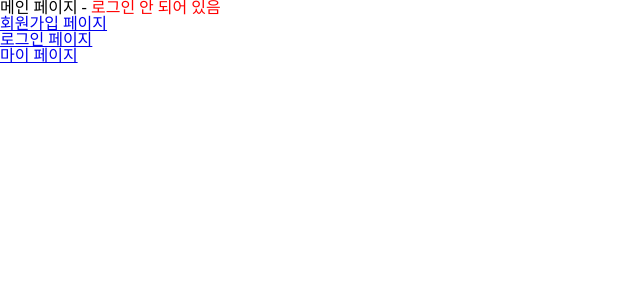
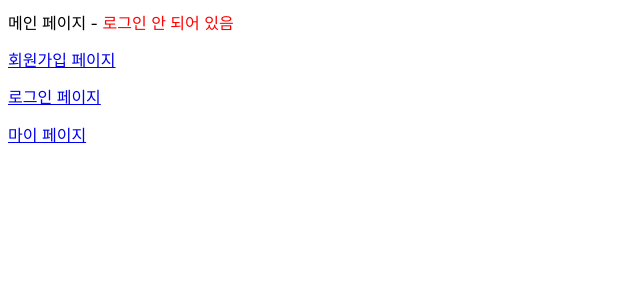
Before and after one commit to saessag/mogakco-frontend, a React (Create React App) app: page / in a window 1280 px wide. Shown: the top 300 px of the page, without its empty margins (0-640 px from the left). Built offline with nearby package versions, Linux system fonts and the light colour scheme; a web font is replaced by a local one.

Commit message:
chore: Reset / Route 수정 / pretendard font 추가

```diff
--- a/src/App.tsx
+++ b/src/App.tsx
@@ -1,10 +1,19 @@
-import React from 'react';
 import { BrowserRouter } from 'react-router-dom';
 import appRoutes from './pages';
 
+// global-style-setting
+import { ThemeProvider } from 'styled-components';
+import GlobalStyle from '@styles/Global';
+import theme from '@styles/Theme';
+
 // TODO: need combine Provider
 function App() {
-  return <BrowserRouter basename='/'>{appRoutes()}</BrowserRouter>;
+  return (
+    <ThemeProvider theme={theme}>
+      <GlobalStyle />
+      <BrowserRouter basename='/'>{appRoutes()}</BrowserRouter>
+    </ThemeProvider>
+  );
 }
 
 export default App;
--- a/src/index.tsx
+++ b/src/index.tsx
@@ -3,14 +3,13 @@ import ReactDOM from 'react-dom/client';
 import App from './App';
 import reportWebVitals from './reportWebVitals';
 
-import { Reset } from 'styled-reset';
+import 'pretendard/dist/web/variable/pretendardvariable.css';
 
 const root = ReactDOM.createRoot(
   document.getElementById('root') as HTMLElement
 );
 root.render(
   <React.StrictMode>
-    <Reset />
     <App />
   </React.StrictMode>
 );
--- a/src/pages/index.tsx
+++ b/src/pages/index.tsx
@@ -1,4 +1,3 @@
-import React from 'react';
 import { Link, Route, Routes } from 'react-router-dom';
 import Login from './Login';
 import MyPage from './MyPage';
@@ -6,26 +5,6 @@ import Main from './Main';
 import RestrictedRoute from './RestrictedRoute';
 import PrivateRoute from './PrivateRoute';
 import SignUp from './SignUp';
-
-// make <Route /> properties
-/**
- * 로그인 여부와 상관 없이 접근 가능한 페이지
- */
-const publicRoutes = [{ path: '/', element: <Main /> }];
-
-/**
- * 로그인 해야 접근 가능한 페이지 privateRoutes
- */
-const privateRoutes = [{ path: '/mypage', element: <MyPage /> }];
-
-/**
- * 로그인 하면 접근 못 하는(제한된) 페이지
- * TODO: restricted 라는 단어가 적절한지 모르겠음
- */
-const restrictedRoutes = [
-  { path: '/login', element: <Login /> },
-  { path: '/signup', element: <SignUp /> },
-];
 
 const NotFound = () => {
   return (
@@ -42,24 +21,20 @@ const NotFound = () => {
 const appRoutes = () => {
   return (
     <Routes>
-      {/* 공통 루트 */}
-      {publicRoutes.map(route => (
-        <Route path={route.path} element={route.element} />
-      ))}
-      {/* 접근 제한 루트 */}
-      <Route element={<RestrictedRoute />}>
-        {restrictedRoutes.map(route => (
-          <Route path={route.path} element={route.element} key={route.path} />
-        ))}
+      <Route path='/'>
+        <Route index element={<Main />} />
+
+        <Route element={<RestrictedRoute />}>
+          <Route path='login' element={<Login />} />
+          <Route path='signup' element={<SignUp />} />
+        </Route>
+
+        <Route element={<PrivateRoute />}>
+          <Route path='mypage' element={<MyPage />} />
+        </Route>
+
+        <Route path='*' element={<NotFound />} />
       </Route>
-      {/* 사용자 루트 */}
-      <Route element={<PrivateRoute />}>
-        {privateRoutes.map(route => (
-          <Route path={route.path} element={route.element} key={route.path} />
-        ))}
-      </Route>
-      {/* 루트에 없는 경로로 접근할 경우 */}
-      <Route path='*' element={<NotFound />} />
     </Routes>
   );
 };
```
Also changed, not shown: 1 other file (tests, documents, lock files or other folders).
